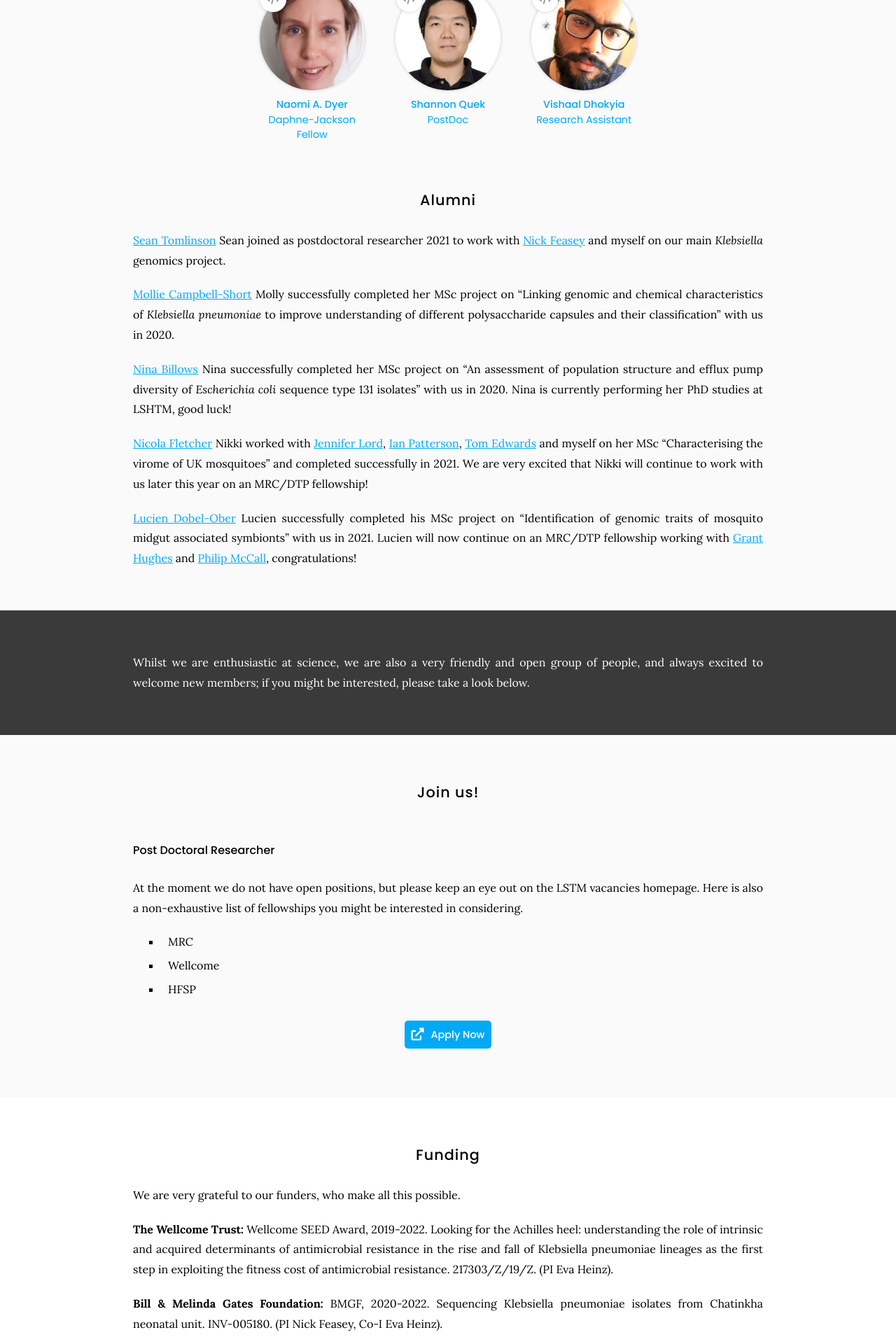
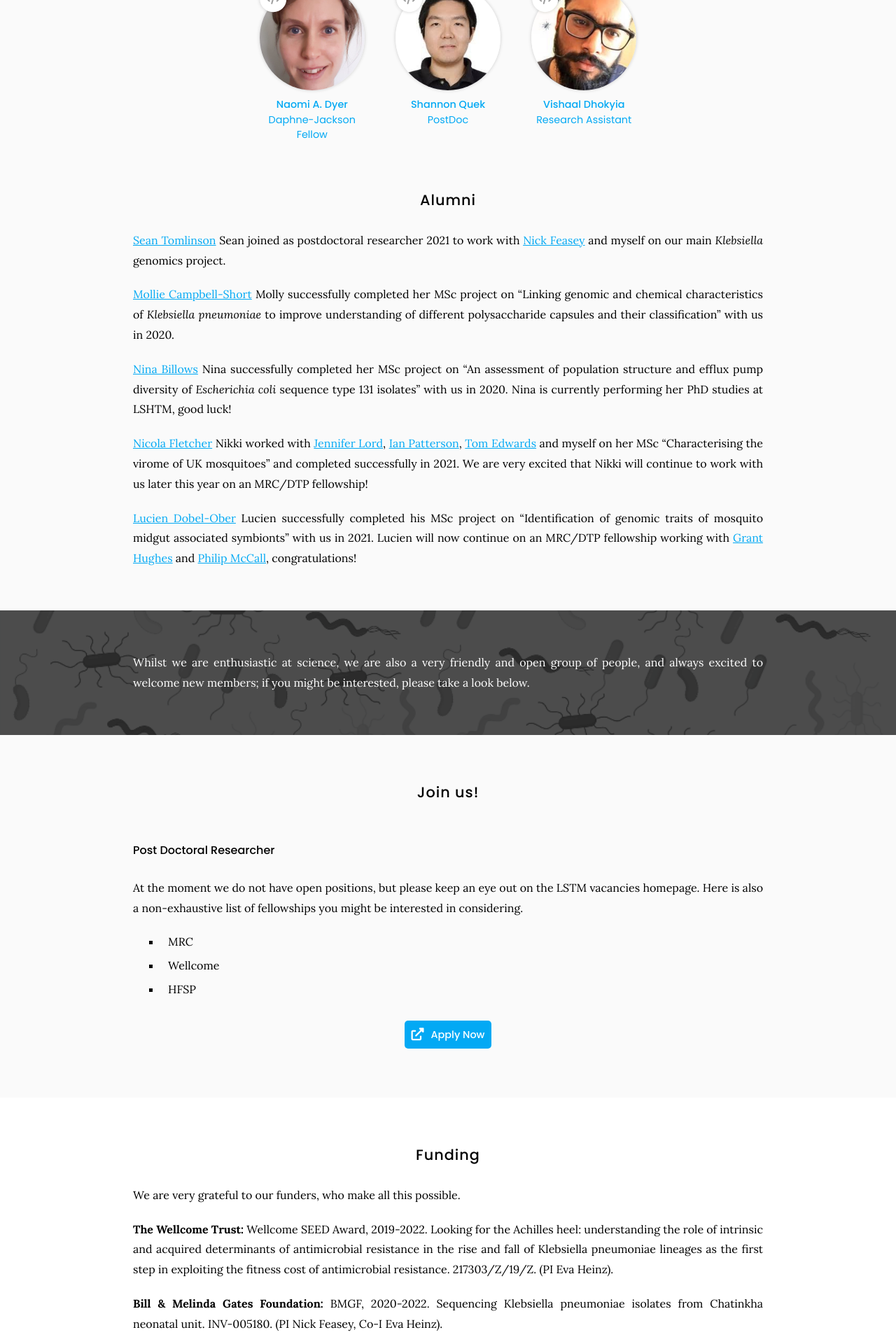
Before and after one commit to Evo-MInt/MicGen-lab-website, a Jekyll site: the page built from team/index.md, in a window 1280 px wide. Shown: the part 1041-2961 px from the top of the page at 70% size. Built offline with Jekyll 4.4.1, drawn with Linux system fonts in a browser that asks for light colours.

Commit message:
Update index.md

```diff
--- a/team/index.md
+++ b/team/index.md
@@ -45,7 +45,7 @@ If you want to know a bit more about what each of us is doing, please take a loo
 
 [Lucien Dobel-Ober](https://uk.linkedin.com/in/lucien-dobel-ober) Lucien successfully completed his MSc project on "Identification of genomic traits of mosquito midgut associated symbionts" with us in 2021. Lucien will now continue on an MRC/DTP fellowship working with [Grant Hughes](https://www.lstmed.ac.uk/about/people/dr-grant-hughes) and [Philip McCall](https://www.lstmed.ac.uk/about/people/Professor-philip-mccall), congratulations!
 
-{% include section.html background="images/banner (1).png" dark=true%}
+{% include section.html background="images/banner_bacs.png" dark=true%}
 
 Whilst we are enthusiastic at science, we are also a very friendly and open group of people, and always excited to welcome new members; if you might be interested, please take a look below.
 
```
